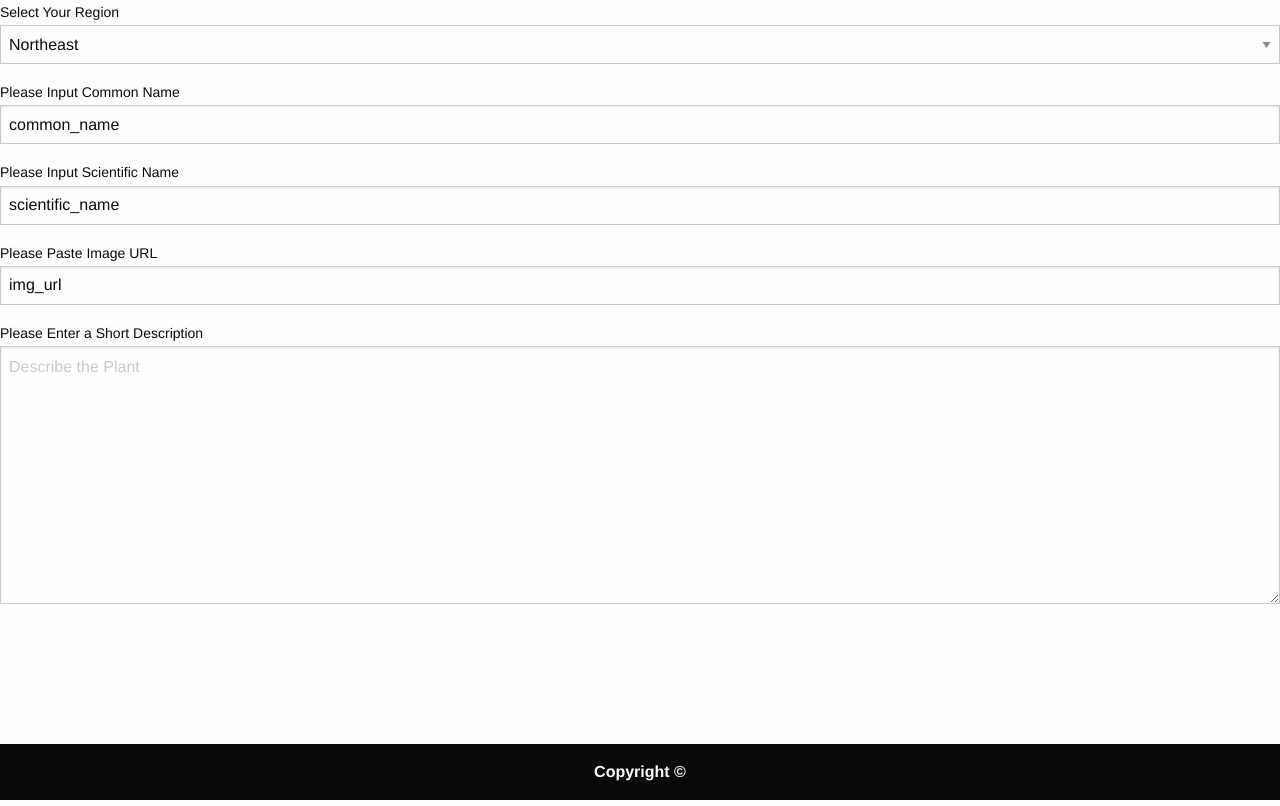
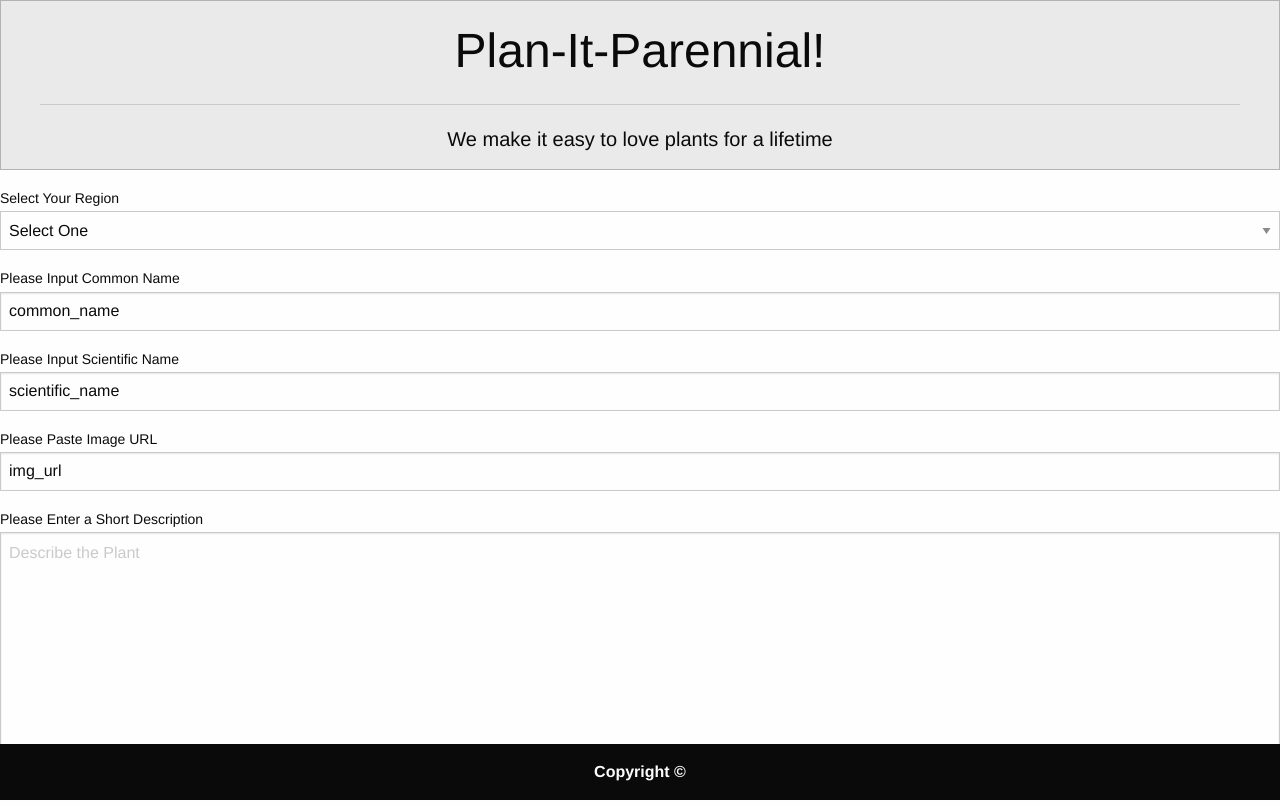
Before and after one commit to pierceforfears/plan-it-perennial, a plain HTML site: page public/addFlower.html in a window 1280 px wide. Drawn offline with nearby package versions, Linux system fonts and the light colour scheme.

Commit message:
adding title section to the add Flower page

```diff
--- a/public/addFlower.html
+++ b/public/addFlower.html
@@ -20,9 +20,15 @@
     <title>Add Flowers</title>
   </head>
   <body>
+    <div class="callout secondary">
+      <h1 class="text-center">Plan-It-Parennial!</h1>
+      <hr />
+      <h5 class="text-center">We make it easy to love plants for a lifetime</h5>
+    </div>
     <form>
       <label>Select Your Region</label>
       <select>
+        <option>Select One</option>
         <option value="1">Northeast</option>
         <option value="2">Mid-Atlantic</option>
         <option value="3">Southeast</option>
```
